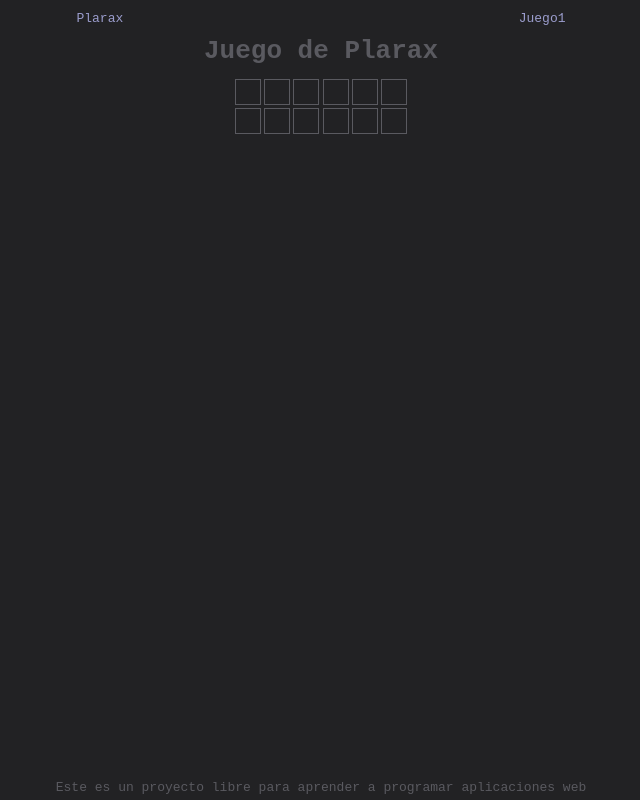
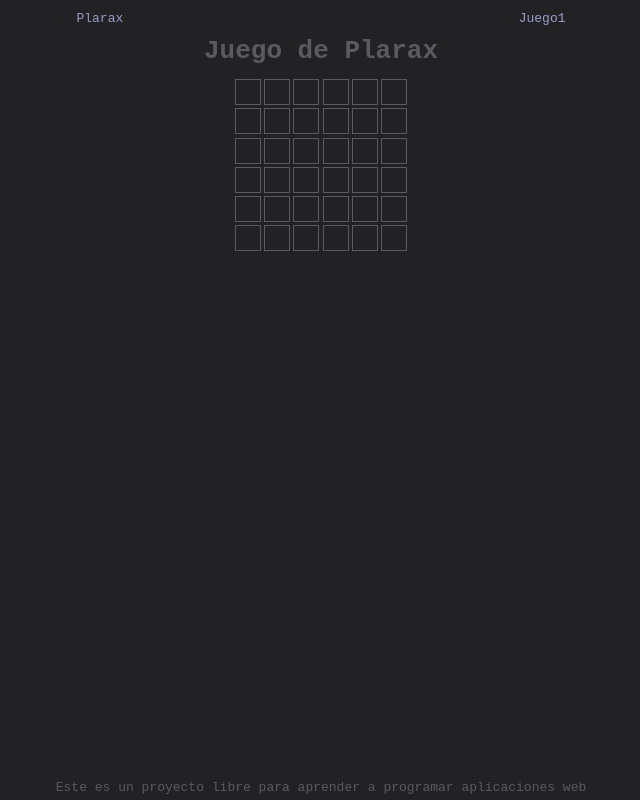
Before and after one commit to FarmerLud/web-learning, a React (Vite) app: page /plarax in a window 1280 px wide. Shown: the whole page, without its empty margins (319-959 px from the left). Built offline with nearby package versions, Linux system fonts and the light colour scheme.

Commit message:
- Se añadió fondo gris, color de letra blanca. - Se mejoró la lógica para detectar primero las coincidencias exactas y luego las existencias

```diff
--- a/src/assets/css/main.css
+++ b/src/assets/css/main.css
@@ -18,7 +18,10 @@ a {
 :root {
     --colorOpaco: #222224;
     --colorTexto: #5a5a60;
+    --colorGray: #7f7f87;
     --colorTexto2: #9b9dcd;
+    --colorGreen: #7bcb39;
+    --colorYellow: #f4b145;
 }
 
 /* colores de fondo */
@@ -26,13 +29,28 @@ a {
     background-color: var(--colorOpaco);
 }
 
+.bgGreen {
+    background-color: var(--colorGreen);
+}
+
+.bgYellow {
+    background-color: var(--colorYellow);
+}
+
+.bgGray {
+    background-color: var(--colorGray);
+}
+
 /* colores de texto */
 .coTexto {
     color: var(--colorTexto);
 }
+
 .coTexto2 {
     color: var(--colorTexto2);
 }
 
 /* borders */
-.bTexto {border: 1px solid var(--colorTexto);}
+.bTexto {
+    border: 1px solid var(--colorTexto);
+}
--- a/src/assets/css/monigote.css
+++ b/src/assets/css/monigote.css
@@ -61,3 +61,13 @@
 .h3em {
     height: 3em;
 }
+
+/* colores */
+.coWhite {
+    color: #ffffff;
+}
+
+/* fonts */
+.fwB {
+    font-weight: bold;
+}
--- a/src/views/plarax/PlaraxView.tsx
+++ b/src/views/plarax/PlaraxView.tsx
@@ -4,25 +4,118 @@ const palabraCorrecta = 'FIERRO'
 
 export const PlaraxView = () => {
     const [state, setState] = useState({
-        celdas: ['', '', '', '', '', '', '', '', '', '', '', '']
+        celdas: [
+            '', '', '', '', '', '',
+            '', '', '', '', '', '',
+            '', '', '', '', '', '',
+            '', '', '', '', '', '',
+            '', '', '', '', '', '',
+            '', '', '', '', '', '',
+        ],
+        aciertos: [
+            '', '', '', '', '', '',
+            '', '', '', '', '', '',
+            '', '', '', '', '', '',
+            '', '', '', '', '', '',
+            '', '', '', '', '', '',
+            '', '', '', '', '', '',
+        ]
     })
-    const { celdas } = state
+    const { celdas, aciertos } = state
+
+    // contar cuantas letras no son ''
+    const nLetras = celdas.filter((char) => char !== '').length
+    const palabraCompletada = nLetras % 6 === 0
+    console.log(aciertos)
 
     // programar evento para escuchar el teclado
-    // esto se ejecuta solo la primera vez
     useEffect(() => {
         const handleKeyDown = (event: KeyboardEvent) => {
             console.log(event.key)
+            const letra = event.key.toUpperCase()
+            const esLetra = /^[a-zA-ZñÑ]$/.test(letra);
+            // si se preisonó una letra
+            if (esLetra) {
+                // buscar index cuyo char === ''
+                const index = celdas.findIndex((char) => char === '')
+                // actualizar celdas
+                const nuevasCeldas = [...celdas]
+                nuevasCeldas[index] = letra
+                // actualizar el estado
+                setState({
+                    ...state,
+                    celdas: nuevasCeldas
+                })
+            }
+            // si se presionó borrar
+            if (event.key === 'Backspace') {
+                const index = celdas.findIndex((char) => char === '')
+                if (index === 0) return
+                const nuevasCeldas = [...celdas]
+                nuevasCeldas[index - 1] = ''
+                setState({
+                    ...state,
+                    celdas: nuevasCeldas
+                })
+            }
         }
 
         window.addEventListener('keydown', handleKeyDown)
-    }, [])
+
+        return () => {
+            window.removeEventListener('keydown', handleKeyDown)
+        }
+
+    }, [celdas.join('')])
+
+    // para revisar una palabra completa
+    useEffect(() => {
+        if (palabraCompletada) {
+            const nuevosAciertos = [...aciertos]
+
+            const pcArray = palabraCorrecta.split('')
+
+            // revisar solo coincidencias exactas
+            celdas.forEach((char, index) => {
+                if (char === '') return
+                const letraCorrecta = pcArray[index % 6]
+                if (char === letraCorrecta) {
+                    pcArray[index] = '' // quitar la letra
+                    nuevosAciertos[index] = '💘'
+                }
+            })
+
+            // revisar existencias
+            celdas.forEach((char, index) => {
+                // no revisar caracteres vacíos
+                if (char === '') return
+                // evitar revisar si tiene coincidencia exacta
+                if (nuevosAciertos[index]==='💘') return
+                // si existe
+                if (pcArray.includes(char)) {
+                    // buscar el indice del char en pcArray
+                    const i = pcArray.findIndex((letra)=>char ===letra)
+                    pcArray[i] = ''
+                    nuevosAciertos[index] = '💔'
+                }
+                // si no existe
+                else {
+                    nuevosAciertos[index] = '💜'
+                }
+            })
+
+            setState({
+                ...state,
+                aciertos: nuevosAciertos
+            })
+        }
+    }, [palabraCompletada])
 
     return (
         <div className="dpF fdC aiC jcC g1em">
             <h1>Juego de Plarax</h1>
             <div className="dpG gtc6fr g0_25em">
-                {celdas.map((letra, index) => <Celda key={index} letra={letra} />)}
+                {celdas.map((letra, index) => <Celda key={index} letra={letra} acierto={aciertos[index]} />)}
             </div>
         </div>
     )
@@ -30,10 +123,17 @@ export const PlaraxView = () => {
 
 interface Props {
     letra: string
+    acierto: string // 💘 💔 ''
 }
 
-const Celda = ({ letra }: Props) => {
+const Celda = ({ letra, acierto }: Props) => {
+    const bg = {
+        '💘': 'bgGreen',
+        '💔': 'bgYellow',
+        '💜': 'bgGray',
+    }[acierto] ?? ''
+
     return (
-        <div className="h2em w2em dpF aiC jcC bTexto">{letra}</div>
+        <div className={`h2em w2em dpF aiC jcC bTexto coWhite fwB ${bg}`}>{letra}</div>
     )
 }
```
